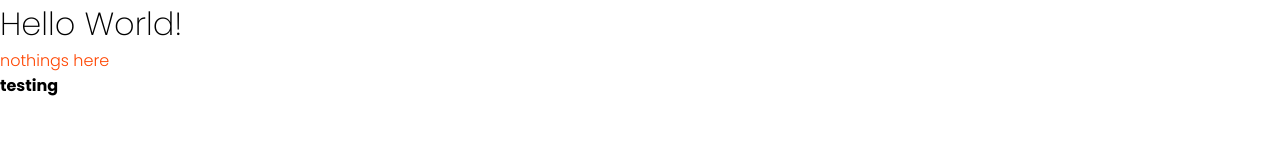
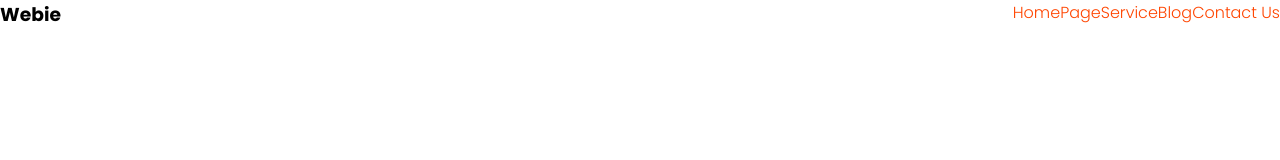
Before and after one commit to najmulmyself/Webie, a website: page index.html in a window 1280 px wide. Drawn offline with Linux system fonts and the light colour scheme.

Commit message:
project structured added

```diff
--- a/index.html
+++ b/index.html
@@ -1,16 +1,26 @@
 <!DOCTYPE html>
 <html lang="en">
-<head>
-    <meta charset="UTF-8">
-    <meta http-equiv="X-UA-Compatible" content="IE=edge">
-    <meta name="viewport" content="width=device-width, initial-scale=1.0">
-    <link rel="stylesheet" href="css/style.css">
-    <link href="https://fonts.googleapis.com/css2?family=Poppins:wght@200;300;400;700&display=swap" rel="stylesheet">
+  <head>
+    <meta charset="UTF-8" />
+    <meta http-equiv="X-UA-Compatible" content="IE=edge" />
+    <meta name="viewport" content="width=device-width, initial-scale=1.0" />
+    <link rel="stylesheet" href="css/style.css" />
+    <link
+      href="https://fonts.googleapis.com/css2?family=Poppins:wght@200;300;400;700&display=swap"
+      rel="stylesheet"
+    />
     <title>Webie</title>
-</head>
-<body>
-    <h1>Hello World!</h1>
-    <p>nothings here</p>
-    <h4>testing</h4>
-</body>
+  </head>
+  <body>
+    <nav class="nav">
+      <h3>Webie</h3>
+      <ul class="list">
+        <li>Home</li>
+        <li>Page</li>
+        <li>Service</li>
+        <li>Blog</li>
+        <li>Contact Us</li>
+      </ul>
+    </nav>
+  </body>
 </html>
--- a/sass/base.scss
+++ b/sass/base.scss
@@ -1,11 +1,3 @@
-h1 {
-  font-weight: 200;
-}
-p {
-  color: orangered;
-  font-weight: 300;
-
-}
 *,
 *::before,
 *::after {
--- a/sass/main.scss
+++ b/sass/main.scss
@@ -1 +1,2 @@
 @import "base.scss";
+@import "nav.scss";
--- /dev/null
+++ b/sass/nav.scss
@@ -0,0 +1,10 @@
+.nav {
+  display: flex;
+  justify-content: space-between;
+}
+.list {
+  display: flex;
+  justify-content: space-between;
+  list-style: none;
+  color: orangered;
+}
```
Also changed, not shown: css/style.css.
